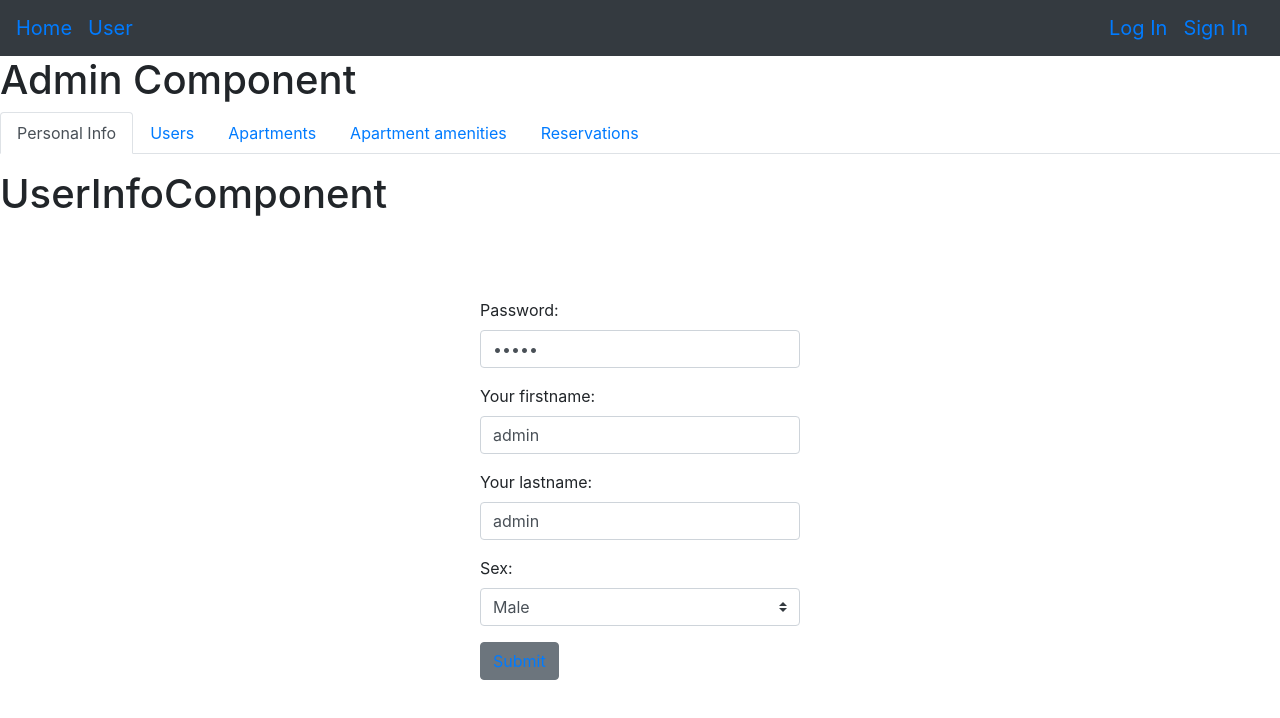
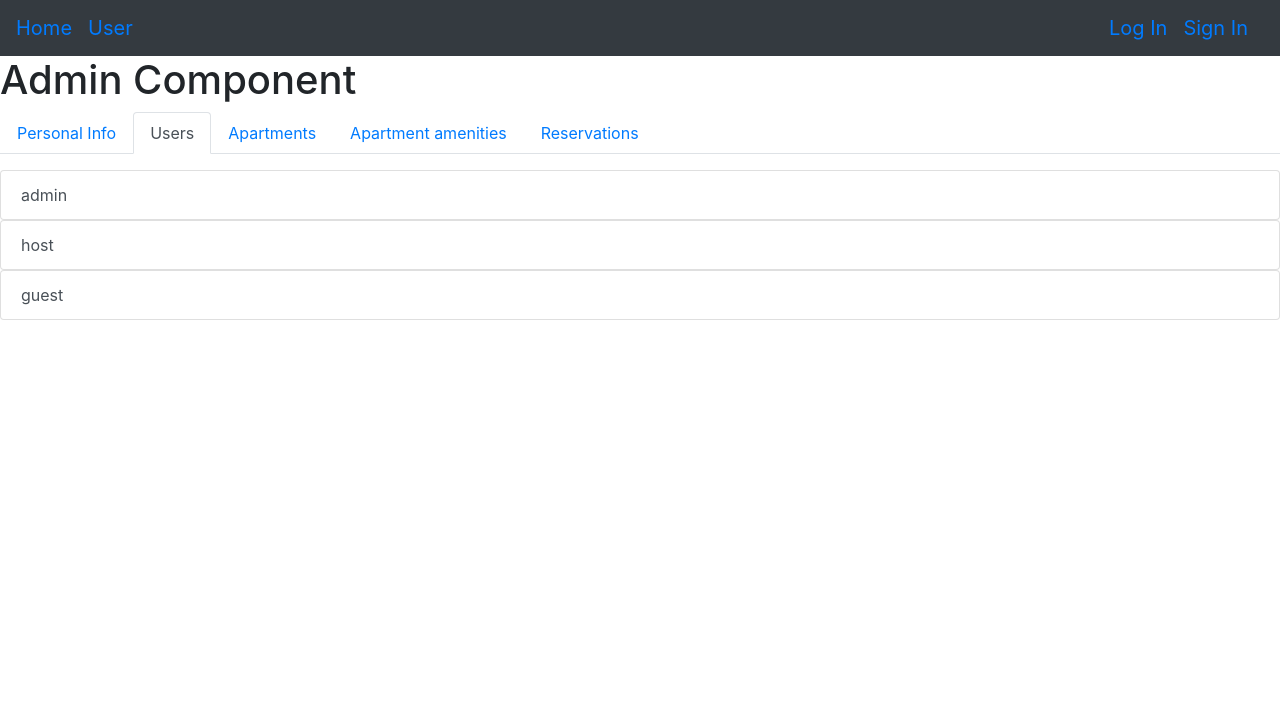
Before and after one commit to gitSrdzaan/WEB_PROJEKAT, a Vue app in the folder RACompany_FRONTEND/web-front/: page /user in a window 1280 px wide. Shown: the top 718 px of the page. Built offline with nearby package versions, Linux system fonts and the light colour scheme; no server answers.

Commit message:
pregled svih korisnika

```diff
--- a/RACompany_FRONTEND/web-front/src/components/AdminComponent.vue
+++ b/RACompany_FRONTEND/web-front/src/components/AdminComponent.vue
@@ -3,8 +3,8 @@
       <h1>Admin Component</h1>
       <div id="tabs">
         <b-tabs content-class="mt-3">
-          <b-tab title="Personal Info" active ><UserInfoComponent v-bind:user="user"/></b-tab>
-          <b-tab title="Users" ><p>I'm the first tab</p></b-tab>
+          <b-tab title="Personal Info" ><UserInfoComponent v-bind:user="user"/></b-tab>
+          <b-tab title="Users" active><ViewAllUsers v-bind:user="user"/></b-tab>
           <b-tab title="Apartments"><p>I'm the second tab</p></b-tab>
           <b-tab title="Apartment amenities" ><p>I'm a disabled tab!</p></b-tab>
           <b-tab title="Reservations"><GuestComponent/></b-tab>
@@ -16,13 +16,15 @@
 <script>
 import GuestComponent from "../components/GuestComponent";
 import UserInfoComponent from "../components/UserInfoComponent";
+import ViewAllUsers from "../components/ViewAllUsers";
 import axios from 'axios';
 
 export default {
   name: 'AdminComponent',
   components: {
     GuestComponent,
-    UserInfoComponent
+    UserInfoComponent,
+    ViewAllUsers
   },
   data(){
     return{
--- a/RACompany_FRONTEND/web-front/src/components/UserInfoComponent.vue
+++ b/RACompany_FRONTEND/web-front/src/components/UserInfoComponent.vue
@@ -2,7 +2,7 @@
     <div>
         <h1>UserInfoComponent</h1>
         <div class="position">
-            <b-form @submit.prevent="onSubmit" method="post">
+            <b-form @submit.prevent="submintModifiedUser" method="post">
                 <b-form-group
                     id="input-group-1"
                     label="Password:"
@@ -83,11 +83,14 @@ export default {
             this.newUser.lastname = this.user.lastname
             this.newUser.sex = this.user.sex
 
-            this.newUser.username = this.user.newUser
+            this.newUser.username = this.user.username
+
+            let path = 'http://localhost:8080/rest/users/modify/';
+            let putPath = path.concat(this.newUser.username);
 
             Axios
-            .put()
-            .then()
+            .put(putPath,this.newUser)
+            .then(response => (response))
             .catch(console.log("modifikacija nije prosla"))
         }
     }
--- /dev/null
+++ b/RACompany_FRONTEND/web-front/src/components/ViewAllUsers.vue
@@ -0,0 +1,41 @@
+<template>
+    <div>
+        <b-list-group v-for="user in users" :key="user.username">
+            <b-list-group-item button>{{user.username}} </b-list-group-item>
+        </b-list-group>
+    </div>
+</template>>
+
+<script>
+import Axios from 'axios'
+export default {
+    name : 'UserInfoComponent',
+    props : {
+        user :{
+            type : Object, //validacija tipa koji se prenosi
+            required : true //validacija da li je potreban
+        }
+    },
+    data(){
+        return {
+            users : [{username : "admin"},{username : "host"}, {username:"guest"}]
+        }
+    },
+    methods :{
+        getAllUsers(){
+            Axios
+            .get('http://localhost:8080/rest/users/allUsers')
+            .then(response => (this.users = response.data))
+            .catch(console.log("greska pri dobavljanju korisnika"))
+        }
+
+    },
+    mounted (){
+        this.getAllUsers();
+    }
+}
+</script>
+
+<style scoped>
+
+</style>
```
